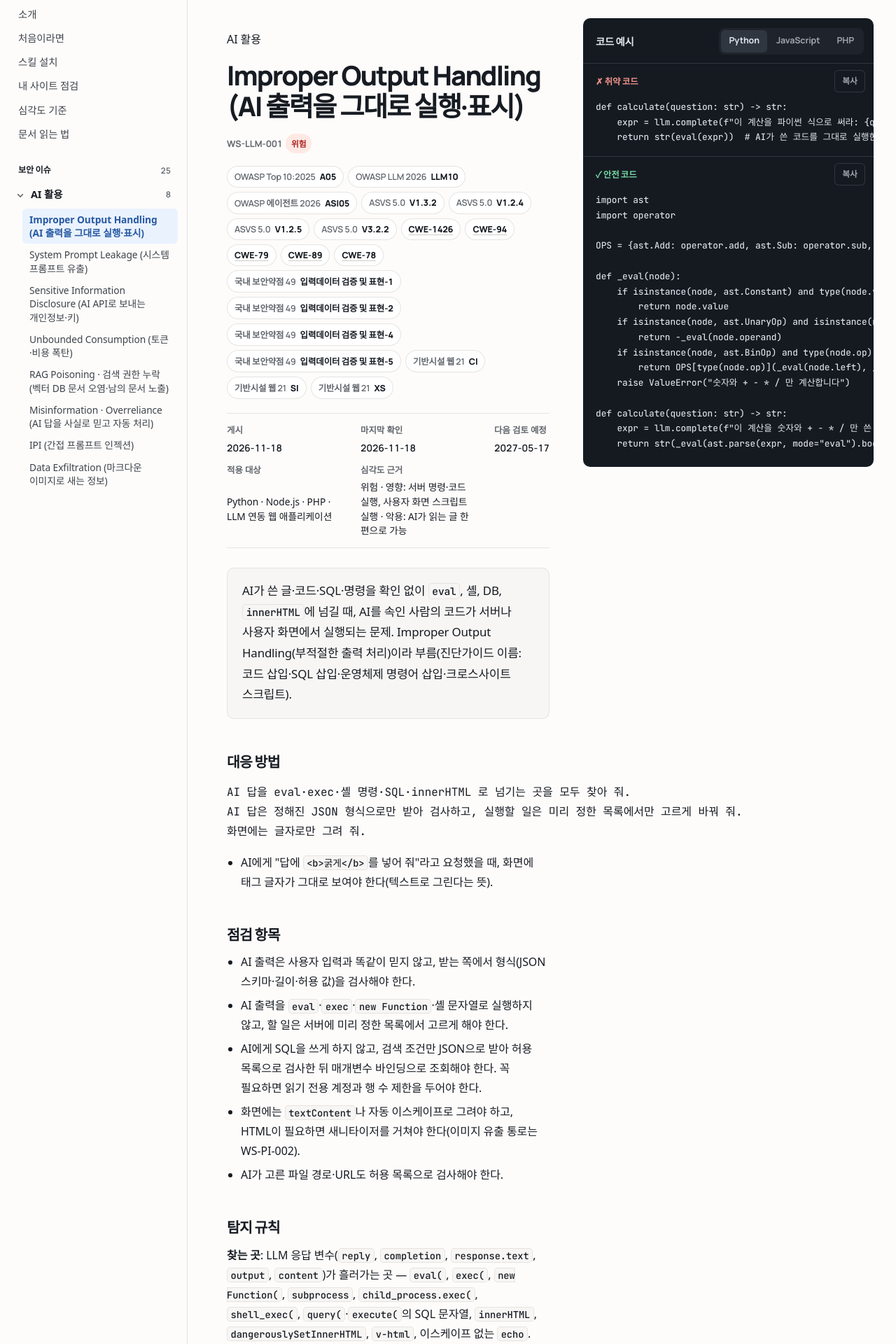
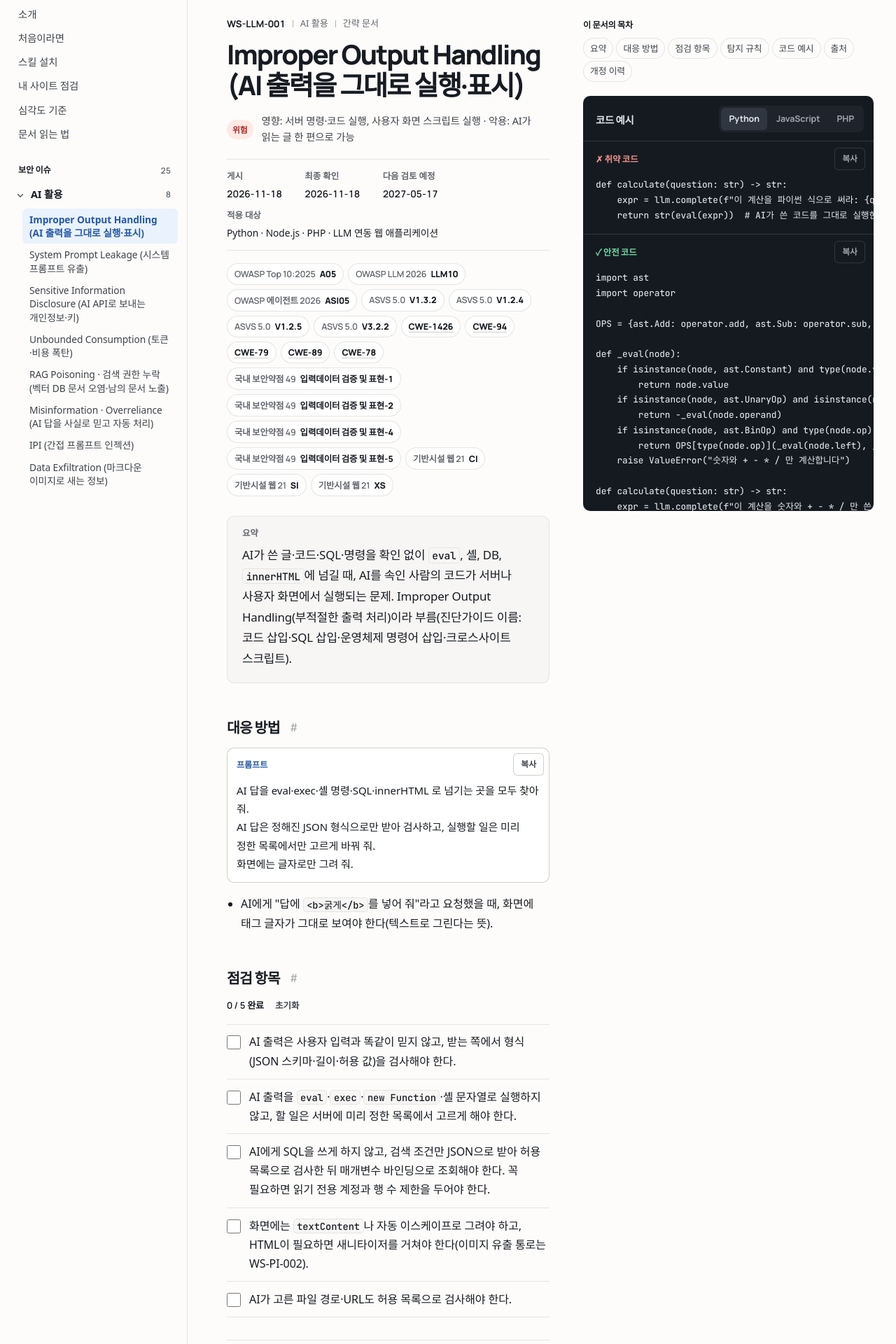
Before and after one commit to limindex/white-security, a PHP site: page /white-security/issues/WS-LLM-001 in a window 1280 px wide. Shown: the part 100-2020 px from the top of the page at 70% size. Run offline with PHP 8.4, Linux system fonts and the light colour scheme; some libraries are stand-ins or nearby versions; some web fonts are replaced.

Commit message:
이슈 화면: 문서 머리(번호·묶음·깊이·심각도 근거·문서 정보)·요약 상자·절 영구 링크·프롬프트 카드·점검 체크 상자 저장·탐지 규칙·출처·개정 이력 접힘·목차와 코드 칸
Co-Authored-By: Claude Opus 5.5 <noreply@anthropic.com>

```diff
--- a/assets/css/site.css
+++ b/assets/css/site.css
@@ -687,6 +687,7 @@ html:not(.js) .ws-copy, html:not(.js) .ws-tabs, html:not(.js) .ws-check-status {
 
 /* 점검 항목: 실제 체크 상자 */
 .ws-check-status { display: flex; align-items: center; gap: 6px; margin: -4px 0 10px !important; font: 600 .82rem var(--font-display); color: var(--ink-3); font-variant-numeric: lining-nums tabular-nums; }
+.ws-check-n { line-height: 1.2; text-box: trim-both cap alphabetic; }
 .ws-check-status [data-check-count] { color: var(--ink); }
 .ws-checklist { list-style: none; margin: 0 0 12px !important; padding: 0 !important; box-shadow: inset 0 1px 0 var(--line); }
 .ws-checklist li { display: grid; grid-template-columns: 20px minmax(0, 1fr); gap: 12px; align-items: start; margin: 0 !important; padding: 12px 0; box-shadow: inset 0 -1px 0 var(--line); }
--- /dev/null
+++ b/src/IssueView.php
@@ -0,0 +1,41 @@
+<?php
+/** 이슈 본문 HTML 을 화면용으로 다듬는다: 절 id · 접힘 여부 · 점검 체크 상자 · 프롬프트 카드. */
+final class IssueView
+{
+    /** 고정 절 제목 → 영구 링크 id (주소에 한글이 들어가지 않게) */
+    public const IDS = [
+        '요약' => 'summary', '발생 상황' => 'situation', '위험 배경' => 'background', '대응 방법' => 'response',
+        '점검 항목' => 'checklist', '탐지 규칙' => 'detection', '코드 예시' => 'code', '출처' => 'sources', '개정 이력' => 'revisions',
+    ];
+    /** 기본 접힘 절 */
+    public const FOLDED = ['탐지 규칙', '출처', '개정 이력'];
+
+    public static function sectionId(string $heading, int $n): string { return self::IDS[$heading] ?? 'sec-' . $n; }
+
+    /**
+     * 점검 항목 목록(<ul><li>)을 체크 상자 목록으로. 체크 상태는 브라우저가 data-check 키로 저장한다.
+     * @return array{0:string,1:int} [HTML, 항목 수]
+     */
+    public static function checklist(string $html, string $issueId): array
+    {
+        $n = 0;
+        $id = Site::e($issueId);
+        $out = preg_replace_callback('#<ul>(.*?)</ul>#s', function (array $ul) use (&$n, $id): string {
+            $items = preg_replace_callback('#<li>(.*?)</li>#s', function (array $li) use (&$n, $id): string {
+                $n++;
+                return '<li><input type="checkbox" id="chk-' . $id . '-' . $n . '"><label for="chk-' . $id . '-' . $n . '">' . trim($li[1]) . '</label></li>';
+            }, $ul[1]);
+            return '<ul class="ws-checklist" data-check="' . $id . '">' . $items . '</ul>';
+        }, $html, 1);
+        return [(string)$out, $n];
+    }
+
+    /** 본문 속 코드 블록을 복사 버튼 있는 카드로. $label 은 카드 이름(프롬프트·예시). */
+    public static function blocks(string $html, string $label): string
+    {
+        $kind = $label === '프롬프트' ? 'prompt' : 'example';
+        $head = '<figure class="ws-block ws-block--' . $kind . '"><figcaption><span class="ws-block-label">' . Site::e($label) . '</span>'
+            . '<button type="button" class="ws-copy" data-copy aria-label="' . Site::e($label) . ' 복사"><span class="ws-tx">복사</span></button></figcaption><pre tabindex="0">';
+        return str_replace(['<pre>', '</pre>'], [$head, '</pre></figure>'], $html);
+    }
+}
--- a/src/bootstrap.php
+++ b/src/bootstrap.php
@@ -7,4 +7,5 @@ require_once __DIR__ . '/Issue.php';
 require_once __DIR__ . '/Coverage.php';
 require_once __DIR__ . '/Repository.php';
 require_once __DIR__ . '/Site.php';
+require_once __DIR__ . '/IssueView.php';
 require_once __DIR__ . '/SkillExport.php';
--- a/templates/issue.php
+++ b/templates/issue.php
@@ -4,76 +4,103 @@ $checked = $issue->checked->format('Y-m-d');
 $published = $issue->published->format('Y-m-d');
 $next = $site->nextReview($issue)->format('Y-m-d');
 $maps = array_filter($issue->maps);
+$addr = $site->setting('origin') . $site->url('issues/' . $issue->id);
+$fold = function (string $id, string $heading, string $body, string $count = ''): string {
+    return '<section class="ws-sec ws-fold" id="' . Site::e($id) . '">'
+        . '<details><summary><h2>' . Site::e($heading) . '</h2>'
+        . ($count !== '' ? '<span class="ws-fold-count">' . Site::e($count) . '</span>' : '')
+        . '<span class="ws-fold-hint" aria-hidden="true"><span class="ws-fold-closed">펼치기</span><span class="ws-fold-open">접기</span></span></summary>'
+        . '<div class="ws-fold-body">' . $body . '</div></details>'
+        . '<a class="ws-anchor" href="#' . Site::e($id) . '" aria-label="' . Site::e($heading) . ' 절 주소 복사"><span aria-hidden="true">#</span></a></section>';
+};
+$toc = [];
+if (isset($issue->sections['요약'])) $toc[] = ['summary', '요약'];
 $n = 0;
+$body = '';
+foreach ($issue->sections as $heading => $md) {
+    if ($heading === '코드 예시' || $heading === '요약') continue;
+    $n++;
+    $id = IssueView::sectionId($heading, $n);
+    $toc[] = [$id, $heading];
+    $html = Markdown::render($md);
+    $html = IssueView::blocks($html, $heading === '대응 방법' ? '프롬프트' : '예시');
+    if (in_array($heading, IssueView::FOLDED, true)) { $body .= $fold($id, $heading, $html); continue; }
+    $extra = '';
+    if ($heading === '점검 항목') {
+        [$html, $count] = IssueView::checklist($html, $issue->id);
+        if ($count) $extra = '<p class="ws-check-status" data-check-status="' . Site::e($issue->id) . '"><span class="ws-check-n"><span data-check-count>0</span> / ' . $count . ' 완료</span>'
+            . '<button type="button" class="ws-linkbtn" data-check-reset><span class="ws-tx">초기화</span></button></p>';
+    }
+    $body .= '<section class="ws-sec" aria-labelledby="' . $id . '"><div class="ws-sec-head"><h2 id="' . $id . '">' . Site::e($heading) . '</h2>'
+        . '<a class="ws-anchor" href="#' . $id . '" aria-label="' . Site::e($heading) . ' 절 주소 복사"><span aria-hidden="true">#</span></a></div>'
+        . $extra . $html . '</section>';
+}
+if ($issue->code) $toc[] = ['code', '코드 예시'];
+$toc[] = ['sources', '출처'];
+if ($issue->revisions) $toc[] = ['revisions', '개정 이력'];
 ?>
 <div class="ws-issue<?= $issue->code ? '' : ' ws-issue--nocode' ?>">
 <article class="ws-doc">
+<p class="ws-print-meta"><span><?= Site::e($issue->id) ?></span><span>최종 확인 <?= Site::e($checked) ?></span><span><?= Site::e($addr) ?></span></p>
 <header class="ws-doc-head">
-<p class="ws-crumb"><?= Site::e($site->groupName($issue->group)) ?></p>
+<p class="ws-docid"><span class="ws-id"><?= Site::e($issue->id) ?></span><i></i><span><?= Site::e($site->groupName($issue->group)) ?></span><i></i><span><?= $issue->depth === 'full' ? '상세 문서' : '간략 문서' ?></span></p>
 <h1><?= Site::e($issue->title) ?></h1>
-<p class="ws-meta">
-<span class="ws-id"><?= Site::e($issue->id) ?></span>
-<?= Site::severityBadge($issue->severity) ?>
-<?= $site->staleBadge($issue) ?>
-</p>
+<p class="ws-sevline"><span class="ws-sevline-badges"><?= Site::severityBadge($issue->severity) ?><?= $site->staleBadge($issue) ?></span><?php if ($issue->severityReason !== null): ?><span class="ws-sevline-why"><span class="ws-sr">심각도 근거: </span><?= Site::e($issue->severityReason) ?></span><?php endif ?></p>
+<dl class="ws-docinfo">
+<div><dt>게시</dt><dd><time datetime="<?= Site::e($published) ?>"><?= Site::e($published) ?></time></dd></div>
+<div><dt>최종 확인</dt><dd><time datetime="<?= Site::e($checked) ?>"><?= Site::e($checked) ?></time></dd></div>
+<div><dt>다음 검토 예정</dt><dd><time datetime="<?= Site::e($next) ?>"><?= Site::e($next) ?></time></dd></div>
+<?php if ($issue->appliesTo): ?>
+<div class="ws-docinfo-wide"><dt>적용 대상</dt><dd><?= Site::e(implode(' · ', $issue->appliesTo)) ?></dd></div>
+<?php endif ?>
+</dl>
 <?php if ($maps): ?>
 <ul class="ws-maps" aria-label="기준 번호">
-<?php foreach ($maps as $key => $codes): foreach ($codes as $c): ?>
-<li class="ws-chip"><?php if (!str_starts_with($c, strtoupper($key) . '-')): ?><span class="ws-chip-k"><?= Site::e(Site::mapLabel($key)) ?></span><?php endif ?><?php if ($u = Site::cweUrl($key, $c)): ?><a class="ws-chip-v" href="<?= Site::e($u) ?>" rel="noopener noreferrer"><?= Site::e($c) ?></a><?php else: ?><span class="ws-chip-v"><?= Site::e($c) ?></span><?php endif ?></li>
+<?php foreach ($maps as $key => $codes): foreach ($codes as $c): ?><?= Site::mapChip($key, $c) ?>
 <?php endforeach; endforeach ?>
 </ul>
 <?php endif ?>
-<dl class="ws-docinfo">
-<div><dt>게시</dt><dd><time datetime="<?= Site::e($published) ?>"><?= Site::e($published) ?></time></dd></div>
-<div><dt>마지막 확인</dt><dd><time datetime="<?= Site::e($checked) ?>"><?= Site::e($checked) ?></time></dd></div>
-<div><dt>다음 검토 예정</dt><dd><time datetime="<?= Site::e($next) ?>"><?= Site::e($next) ?></time></dd></div>
-<?php if ($issue->appliesTo): ?>
-<div><dt>적용 대상</dt><dd><?= Site::e(implode(' · ', $issue->appliesTo)) ?></dd></div>
+<?php if ($issue->code): ?>
+<p class="ws-jump"><a href="#code">코드 예시로 이동</a></p>
 <?php endif ?>
-<?php if ($issue->severityReason !== null): ?>
-<div><dt>심각도 근거</dt><dd><?= Site::e(Site::SEVERITY_LABELS[$issue->severity] ?? $issue->severity) ?> · <?= Site::e($issue->severityReason) ?></dd></div>
-<?php endif ?>
-</dl>
 </header>
 
 <?php if (isset($issue->sections['요약'])): ?>
-<div class="ws-summary"><?= Markdown::render($issue->sections['요약']) ?></div>
-<?php endif ?>
-
-<?php foreach ($issue->sections as $heading => $md): if ($heading === '코드 예시' || $heading === '요약') continue; $n++; ?>
-<section class="ws-sec<?= $heading === '점검 항목' ? ' ws-sec--check' : '' ?>" aria-labelledby="sec-<?= $n ?>">
-<h2 id="sec-<?= $n ?>"><?= Site::e($heading) ?></h2>
-<?= Markdown::render($md) ?>
-</section>
-<?php endforeach ?>
-
-<?php if ($issue->revisions): ?>
-<section class="ws-sec ws-revisions" aria-labelledby="sec-rev">
-<h2 id="sec-rev">개정 이력</h2>
-<ol>
-<?php foreach ($issue->revisions as $r): ?>
-<li><time datetime="<?= Site::e($r['date']) ?>"><?= Site::e($r['date']) ?></time> <span><?= Site::e($r['note']) ?></span></li>
-<?php endforeach ?>
-</ol>
+<section class="ws-summary" id="summary" aria-labelledby="summary-h">
+<h2 id="summary-h">요약</h2>
+<?= Markdown::render($issue->sections['요약']) ?>
 </section>
 <?php endif ?>
 
-<section class="ws-sec ws-sources" aria-labelledby="sec-src">
-<h2 id="sec-src">출처</h2>
+<?= $body ?>
+
+<?php
+$src = '<ol class="ws-sources">';
+foreach ($issue->sources as $s) $src .= '<li><a href="' . Site::e($s['url']) . '" rel="noopener noreferrer">' . Site::e($s['title']) . '</a><span class="ws-year">' . Site::e((string)$s['year']) . '</span></li>';
+echo $fold('sources', '출처', $src . '</ol>', count($issue->sources) . '건');
+if ($issue->revisions) {
+    $rev = '<ol class="ws-revlist">';
+    foreach ($issue->revisions as $r) $rev .= '<li><time datetime="' . Site::e($r['date']) . '">' . Site::e($r['date']) . '</time><span>' . Site::e($r['note']) . '</span></li>';
+    echo $fold('revisions', '개정 이력', $rev . '</ol>', count($issue->revisions) . '건');
+}
+?>
+
+<p class="ws-checked"><span>최종 확인 <time datetime="<?= Site::e($checked) ?>"><?= Site::e($checked) ?></time></span><i></i><span>다음 검토 예정 <time datetime="<?= Site::e($next) ?>"><?= Site::e($next) ?></time></span><?php if ($site->isStale($issue)): ?><i></i><span>확인일 뒤 <?= Site::STALE_DAYS ?>일 넘게 지남 · 출처와 최신 동향 재확인 필요</span><?php endif ?></p>
+</article>
+
+<div class="ws-rail">
+<nav class="ws-toc" aria-labelledby="ws-toc-h">
+<h2 id="ws-toc-h">이 문서의 목차</h2>
 <ol>
-<?php foreach ($issue->sources as $s): ?>
-<li><a href="<?= Site::e($s['url']) ?>" rel="noopener noreferrer"><?= Site::e($s['title']) ?></a><span class="ws-year"><?= Site::e((string)$s['year']) ?></span></li>
+<?php foreach ($toc as [$id, $label]): ?>
+<li><a href="#<?= Site::e($id) ?>"><span class="ws-tx"><?= Site::e($label) ?></span></a></li>
 <?php endforeach ?>
 </ol>
-</section>
-
-<p class="ws-checked">마지막 확인 <time datetime="<?= Site::e($checked) ?>"><?= Site::e($checked) ?></time><?php if ($site->isStale($issue)): ?><i></i><span>확인일 뒤 <?= Site::STALE_DAYS ?>일 넘게 지남 · 출처와 최신 동향 다시 확인 필요</span><?php endif ?></p>
-</article>
-
+</nav>
 <?php if ($issue->code): $langs = array_keys($issue->code); ?>
-<aside class="ws-code" aria-label="코드 예시">
+<aside class="ws-code" id="code" aria-labelledby="code-h">
 <div class="ws-code-head">
-<h2>코드 예시</h2>
+<h2 id="code-h">코드 예시</h2>
 <div class="ws-tabs" role="tablist" aria-label="언어">
 <?php foreach ($langs as $k => $lang): ?>
 <button type="button" class="ws-tab" role="tab" id="tab-<?= Site::e($lang) ?>" aria-controls="code-<?= Site::e($lang) ?>" aria-selected="<?= $k === 0 ? 'true' : 'false' ?>" tabindex="<?= $k === 0 ? '0' : '-1' ?>" data-lang="<?= Site::e($lang) ?>"><span class="ws-tx"><?= Site::e(Site::langLabel($lang)) ?></span></button>
@@ -94,3 +121,4 @@ $n = 0;
 </aside>
 <?php endif ?>
 </div>
+</div>
```
Also changed, not shown: tests/IssuePageTest.php (added, +82 -0 lines), tests/TemplateTest.php (+3 -3 lines).
